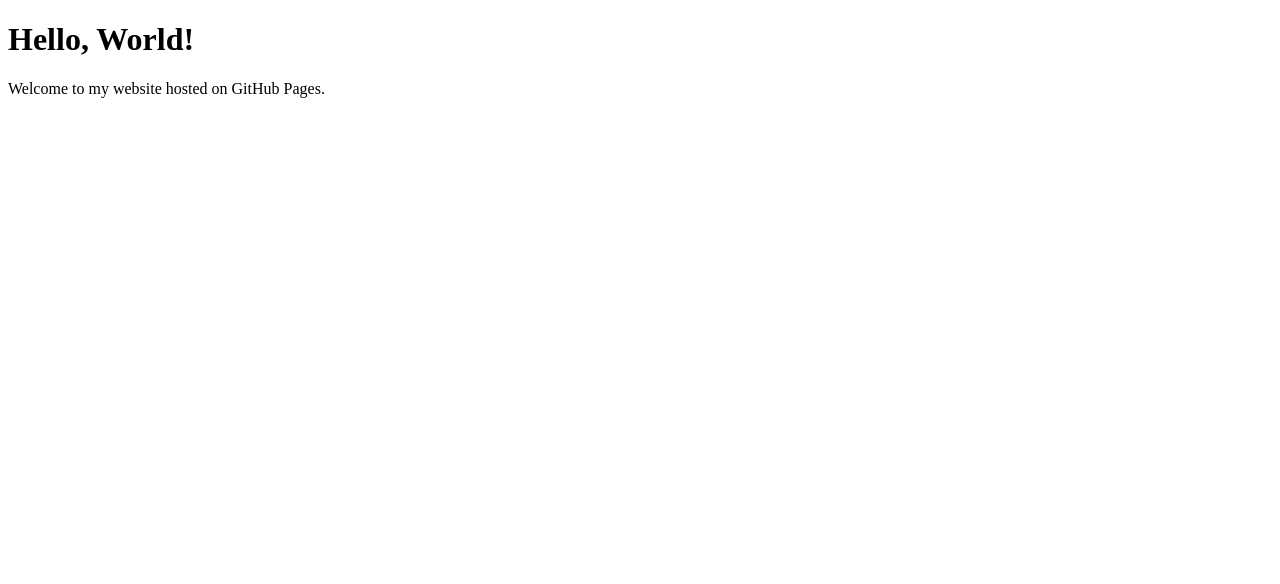
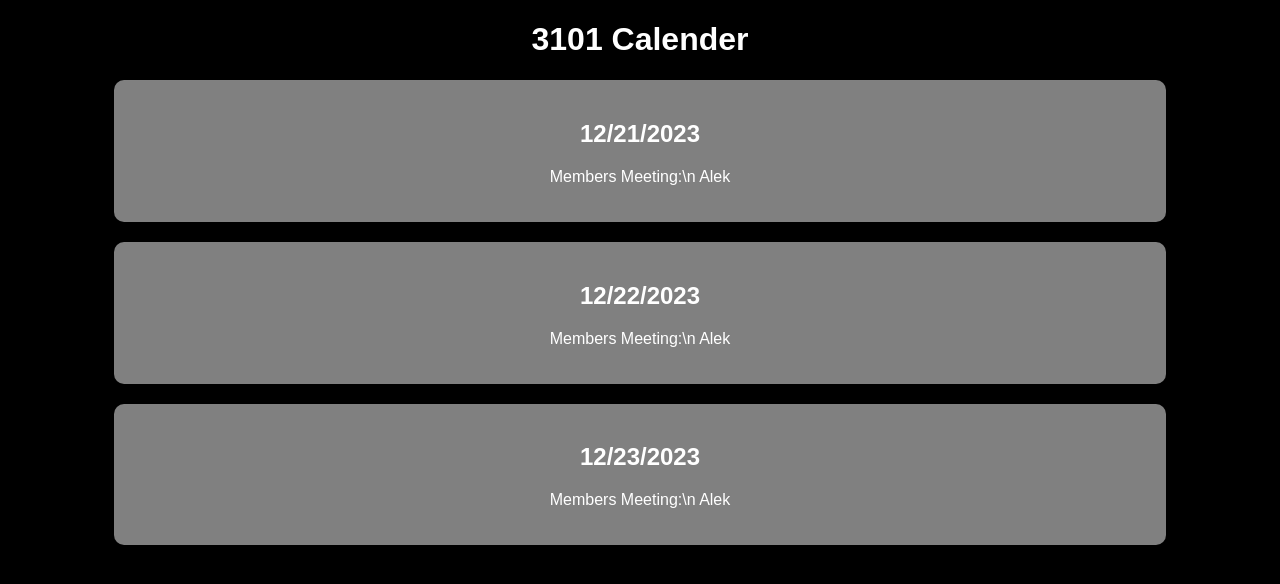
Before and after one commit to alekkw/alekkw.github.io, a plain HTML site: page index.html in a window 1280 px wide. Drawn offline with Linux system fonts and the light colour scheme.

Commit message:
make it say things

```diff
--- a/index.html
+++ b/index.html
@@ -1,10 +1,39 @@
 <!DOCTYPE html>
 <html>
 <head>
-    <title>My First Website</title>
+    <title>3101 Calender</title>
+    <style>
+        body {
+            background-color: black;
+            color: white;
+            font-family: Arial, sans-serif;
+            text-align: center;
+        }
+        .panel {
+            margin: 20px auto;
+            width: 80%;
+            background-color: grey;
+            padding: 20px;
+            border-radius: 10px;
+        }
+    </style>
 </head>
 <body>
-    <h1>Hello, World!</h1>
-    <p>Welcome to my website hosted on GitHub Pages.</p>
+    <h1>3101 Calender</h1>
+
+    <div class="panel">
+        <h2>12/21/2023</h2>
+        <p>Members Meeting:\n Alek</p>
+    </div>
+
+    <div class="panel">
+        <h2>12/22/2023</h2>
+        <p>Members Meeting:\n Alek</p>
+    </div>
+
+    <div class="panel">
+        <h2>12/23/2023</h2>
+        <p>Members Meeting:\n Alek</p>
+    </div>
 </body>
 </html>
```
